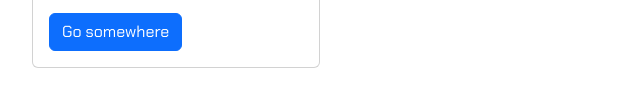
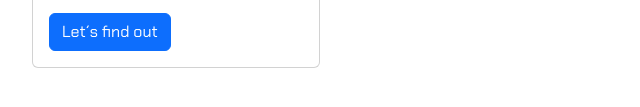
Before and after one commit to josephdohelipa/portif-lio-de-projetos, a plain HTML site: page index.html in a window 1280 px wide. Shown: the part 441-548 px from the top of the page, 50-690 px from the left. Drawn offline with nearby package versions, Linux system fonts and the light colour scheme.

Commit message:
index.html

```diff
--- a/index.html
+++ b/index.html
@@ -32,7 +32,7 @@
                     <div class="card-body">
                       <h5 class="card-title">Card title</h5>
                       <p class="card-text">Some quick example text to build on the card title and make up the bulk of the card's content.</p>
-                      <a href="#" class="btn btn-primary">Go somewhere</a>
+                      <a href="#" class="btn btn-primary">Let´s find out</a>
                     </div>
                   </div>
             </div>
```
